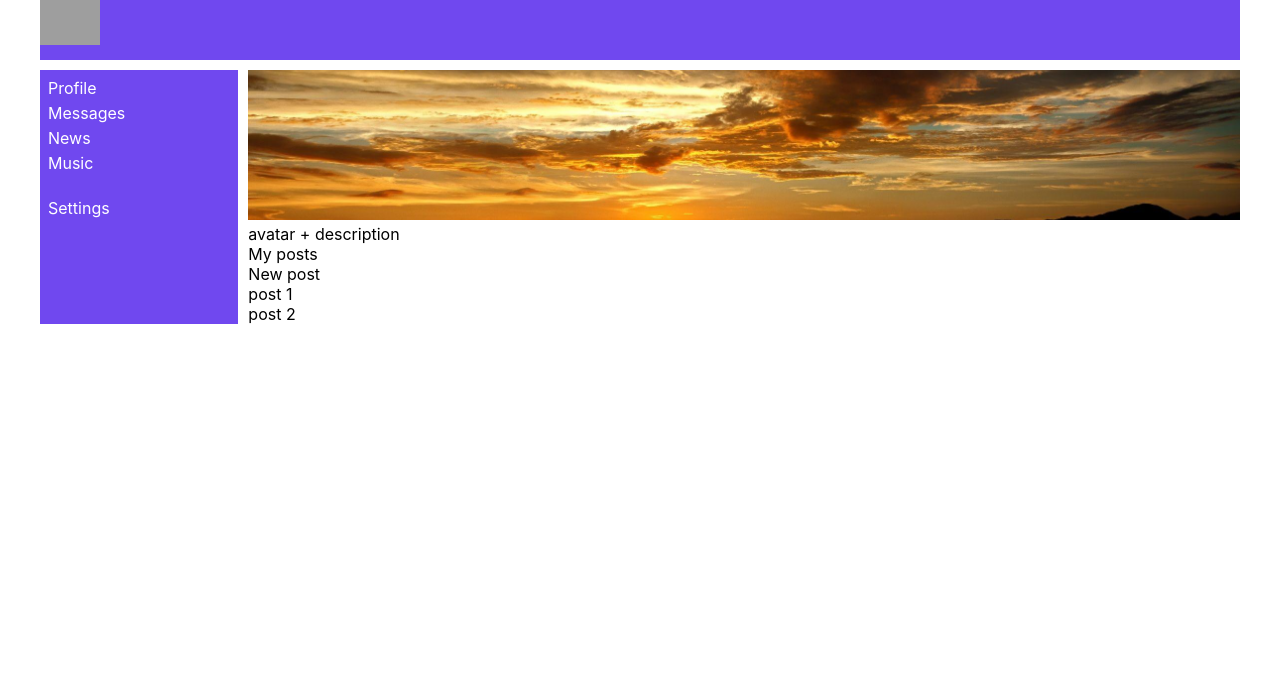
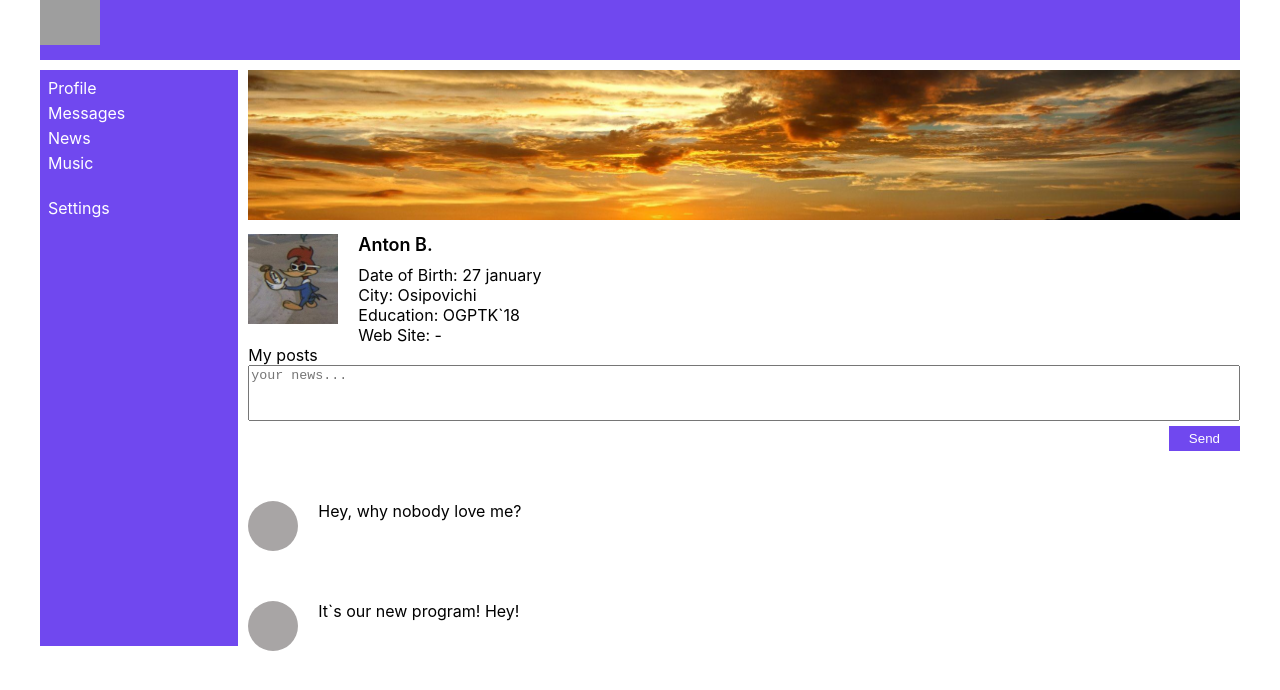
Before and after one commit to T-DubX/Way-of-the-Samurai, a React (Create React App) app: page /profile in a window 1280 px wide. Shown: the top 690 px of the page. Built offline with nearby package versions, Linux system fonts and the light colour scheme; grey boxes are pictures that could not be loaded.

Commit message:
styling profile

```diff
--- a/src/components/navbar/Navbar.module.css
+++ b/src/components/navbar/Navbar.module.css
@@ -5,6 +5,7 @@
     flex-direction: column;
     gap: 5px;
     padding: .5rem;
+    height: 70vh;
 }
 
 .item {
--- a/src/components/profile/Profile.module.css
+++ b/src/components/profile/Profile.module.css
@@ -8,3 +8,74 @@
     max-height: 150px;
     object-fit: cover;
 }
+
+/*profile info*/
+
+.profileInfo {
+    display: flex;
+    gap: 20px;
+    margin-top: 10px;
+}
+
+.wrapperImg img {
+    width: 90px;
+    height: 90px;
+}
+
+.description {
+    display: flex;
+    flex-direction: column;
+}
+
+.name {
+    font-size: 18px;
+    font-weight: 600;
+    margin-bottom: 10px;
+}
+
+/*new post*/
+
+.newPost {
+    display: flex;
+    flex-direction: column;
+
+    gap: 5px;
+    margin-bottom: 50px;
+}
+
+.newPost textarea {
+    resize: none;
+    min-height: 50px;
+}
+
+.btn {
+    align-self: flex-end;
+    color: white;
+    padding: 5px 20px;
+    background-color: #7048ef;
+    border: 0;
+}
+
+/*post*/
+
+.posts {
+    display: flex;
+    flex-direction: column;
+    gap: 50px;
+}
+
+.item {
+    display: flex;
+    gap: 20px;
+}
+
+.img {
+    width: 50px;
+    height: 50px;
+    background-color: #a8a5a5;
+    border-radius: 50%;
+}
+
+.text {
+    margin: 0;
+}
--- a/src/components/profile/Profile.tsx
+++ b/src/components/profile/Profile.tsx
@@ -1,28 +1,56 @@
 import React from 'react';
 import mainImg from '../../assets/images/2219350.jpg'
+import avatar from '../../assets/images/avatar.jpg'
 import s from './Profile.module.css'
 
 export const Profile = () => {
     return (
         <div className={s.content}>
             <img src={mainImg} alt=""/>
-            <div>
-                avatar + description
+            <div className={s.profileInfo}>
+                <div className={s.wrapperImg}>
+                    <img src={avatar} alt=""/>
+                </div>
+
+                <div className={s.description}>
+                    <span className={s.name}>
+                        Anton B.
+                    </span>
+
+                    <span>
+                        Date of Birth: 27 january
+                    </span>
+                    <span>
+                        City: Osipovichi
+                    </span>
+                    <span>
+                        Education: OGPTK`18
+                    </span>
+                    <span>Web Site: -</span>
+
+                </div>
             </div>
             <div>
                 My posts
             </div>
 
-            <div>
-                New post
+            <div className={s.newPost}>
+                <textarea placeholder='your news...'></textarea>
+                <button className={s.btn}>Send</button>
             </div>
             <div className={s.posts}>
                 <div className={s.item}>
-                    post 1
+                    <div className={s.img}></div>
+                    <p className={s.text}>
+                        Hey, why nobody love me?
+                    </p>
                 </div>
 
                 <div className={s.item}>
-                    post 2
+                    <div className={s.img}></div>
+                    <p className={s.text}>
+                        It`s our new program! Hey!
+                    </p>
                 </div>
             </div>
 
```
Also changed, not shown: src/assets/images/avatar.jpg (added).
